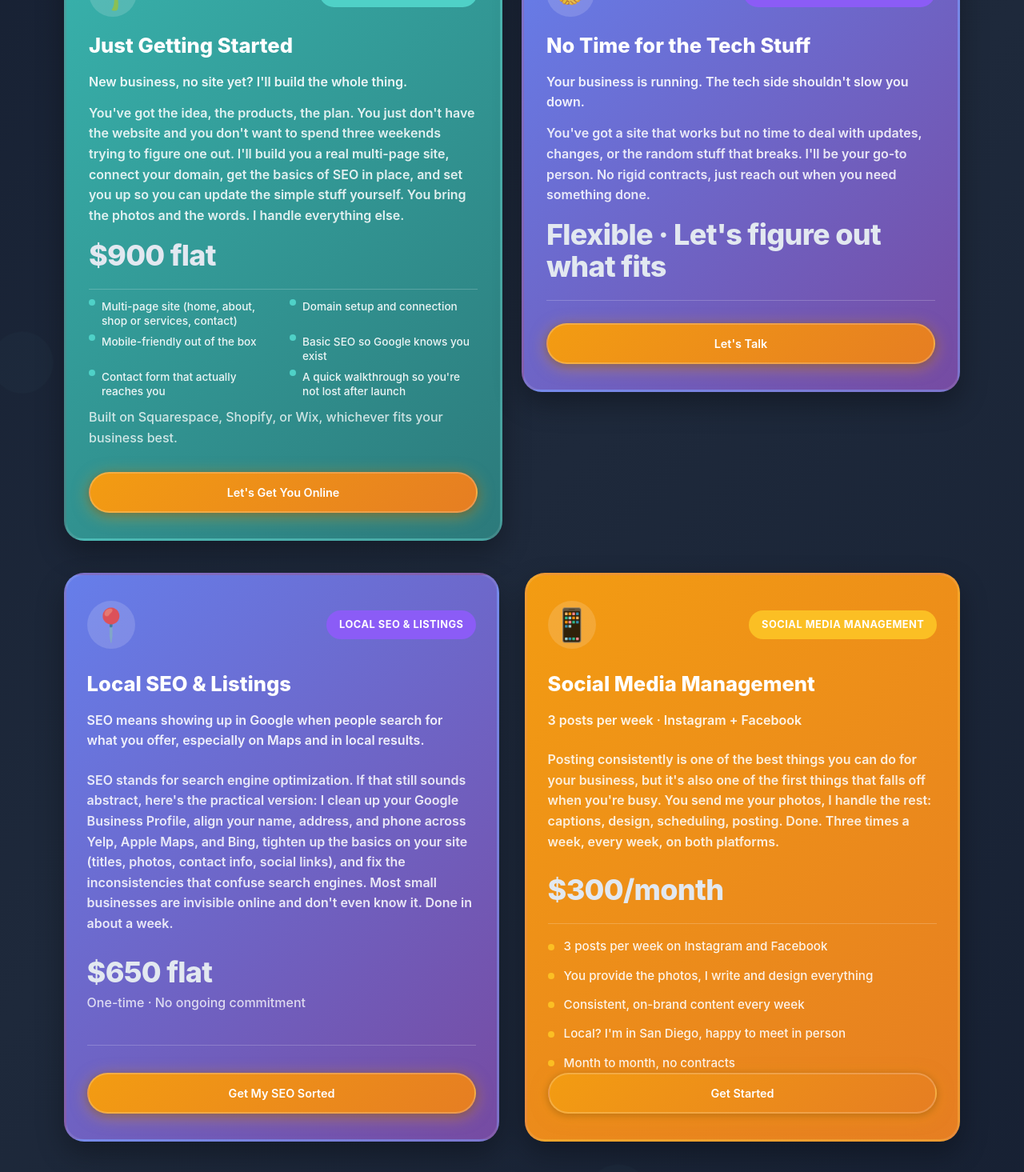
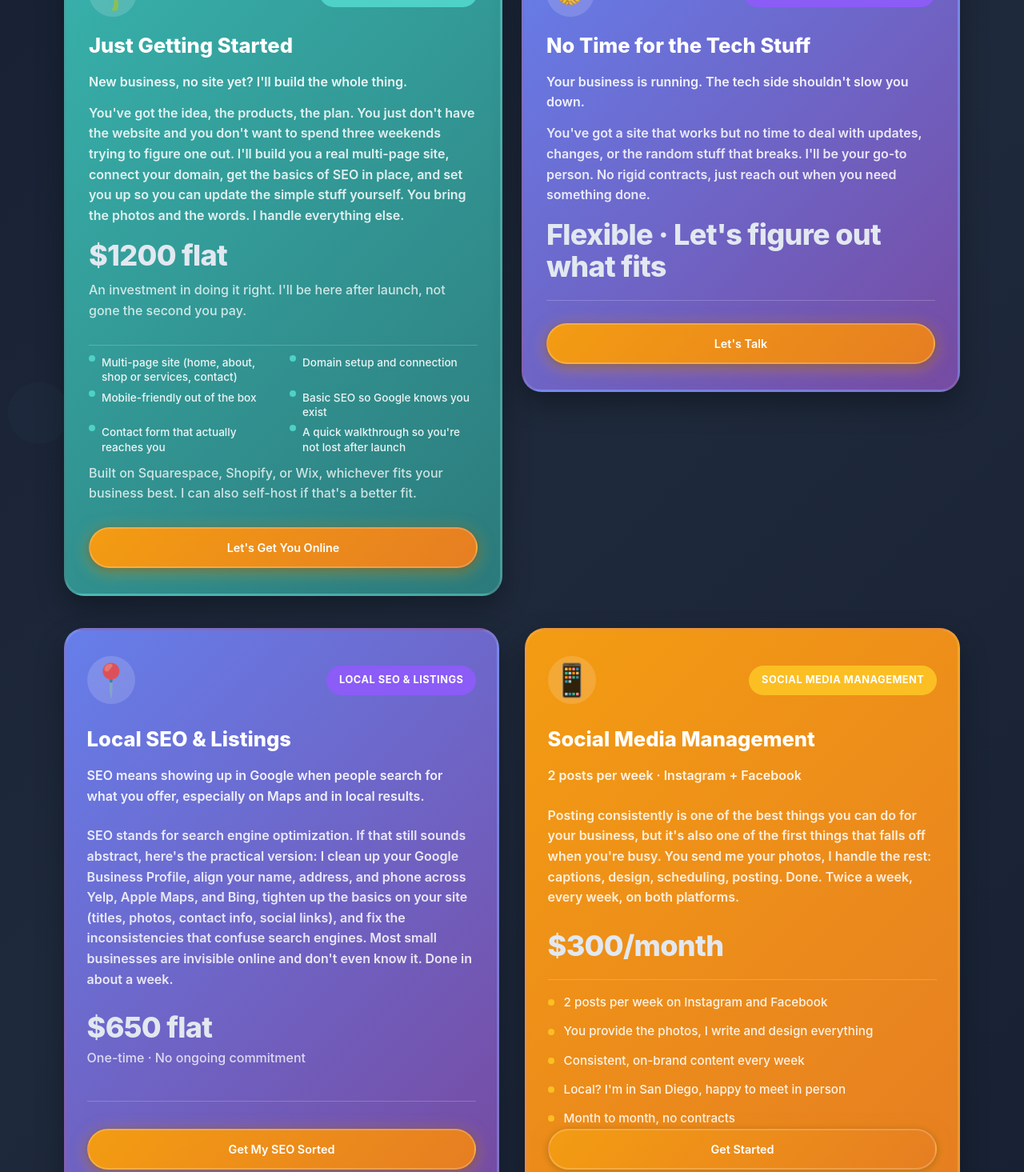
Before and after one commit to mriansabado/mauna-digital-website, a React (Vite) app: page / in a window 1280 px wide. Shown: the part 2742-4207 px from the top of the page at 80% size. Built offline with nearby package versions, Linux system fonts and the light colour scheme.

Commit message:
pricing updates

```diff
--- a/src/App.tsx
+++ b/src/App.tsx
@@ -232,7 +232,8 @@ function App() {
                   <p className="service-card-tagline">New business, no site yet? I&apos;ll build the whole thing.</p>
                   <p className="service-price-detail">You&apos;ve got the idea, the products, the plan. You just don&apos;t have the website and you don&apos;t want to spend three weekends trying to figure one out. I&apos;ll build you a real multi-page site, connect your domain, get the basics of SEO in place, and set you up so you can update the simple stuff yourself. You bring the photos and the words. I handle everything else.</p>
                   <div className="service-price-block">
-                    <div className="service-price">$900 flat</div>
+                    <div className="service-price">$1200 flat</div>
+                    <p className="service-payment-note">An investment in doing it right. I&apos;ll be here after launch, not gone the second you pay.</p>
                   </div>
                   <div className="service-features">
                     <div className="feature-item">
@@ -260,7 +261,7 @@ function App() {
                       <span>A quick walkthrough so you&apos;re not lost after launch</span>
                     </div>
                   </div>
-                  <p className="service-payment-note">Built on Squarespace, Shopify, or Wix, whichever fits your business best.</p>
+                  <p className="service-payment-note">Built on Squarespace, Shopify, or Wix, whichever fits your business best. I can also self-host if that&apos;s a better fit.</p>
                   <a href="#contact" className="btn btn-primary service-btn">Let&apos;s Get You Online</a>
                 </div>
               </div>
@@ -310,15 +311,15 @@ function App() {
                 </div>
                 <div className="service-content">
                   <h3>Social Media Management</h3>
-                  <p className="service-card-tagline">3 posts per week · Instagram + Facebook</p>
-                  <p className="service-price-detail">Posting consistently is one of the best things you can do for your business, but it&apos;s also one of the first things that falls off when you&apos;re busy. You send me your photos, I handle the rest: captions, design, scheduling, posting. Done. Three times a week, every week, on both platforms.</p>
+                  <p className="service-card-tagline">2 posts per week · Instagram + Facebook</p>
+                  <p className="service-price-detail">Posting consistently is one of the best things you can do for your business, but it&apos;s also one of the first things that falls off when you&apos;re busy. You send me your photos, I handle the rest: captions, design, scheduling, posting. Done. Twice a week, every week, on both platforms.</p>
                   <div className="service-price-block">
                     <div className="service-price">$300/month</div>
                   </div>
                   <div className="service-features">
                     <div className="feature-item">
                       <div className="feature-dot"></div>
-                      <span>3 posts per week on Instagram and Facebook</span>
+                      <span>2 posts per week on Instagram and Facebook</span>
                     </div>
                     <div className="feature-item">
                       <div className="feature-dot"></div>
```
Also changed, not shown: src/pages/HomePage.tsx (+6 -5 lines).
